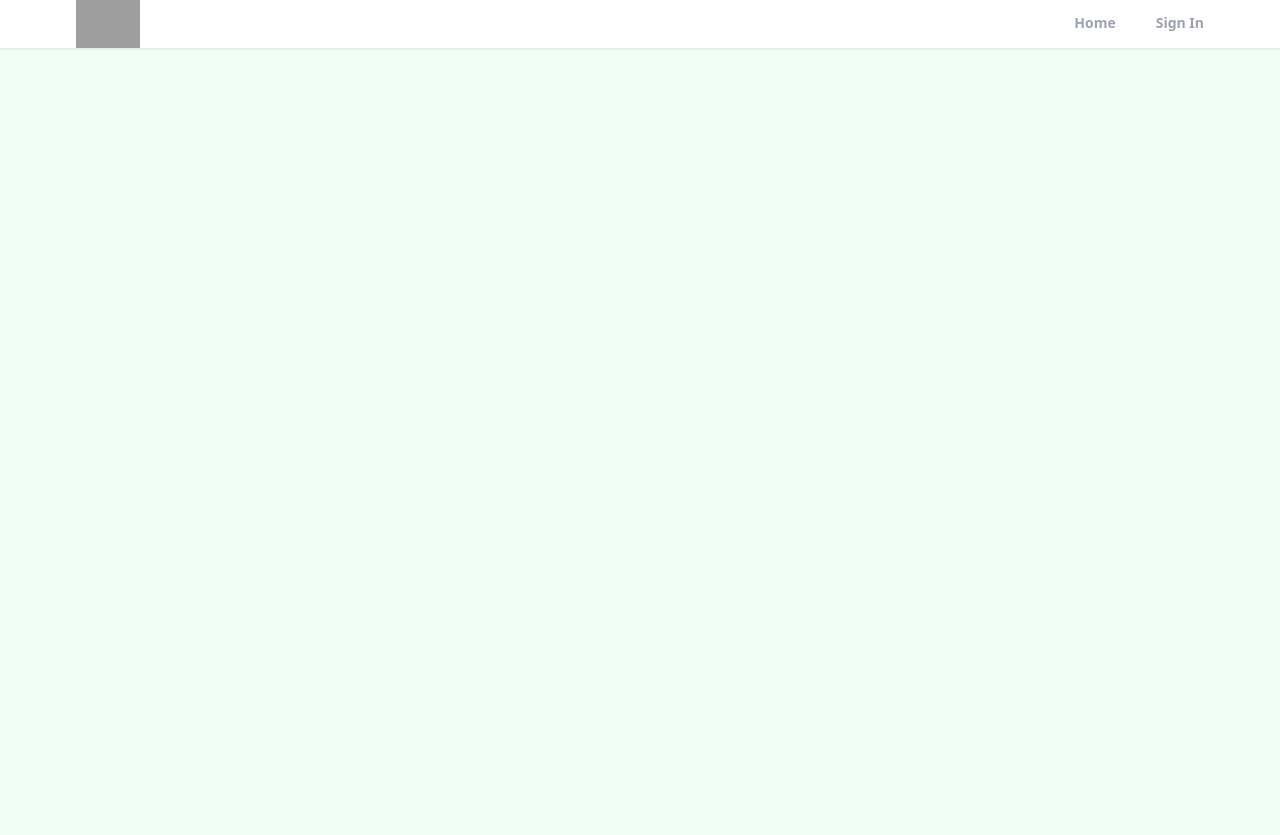
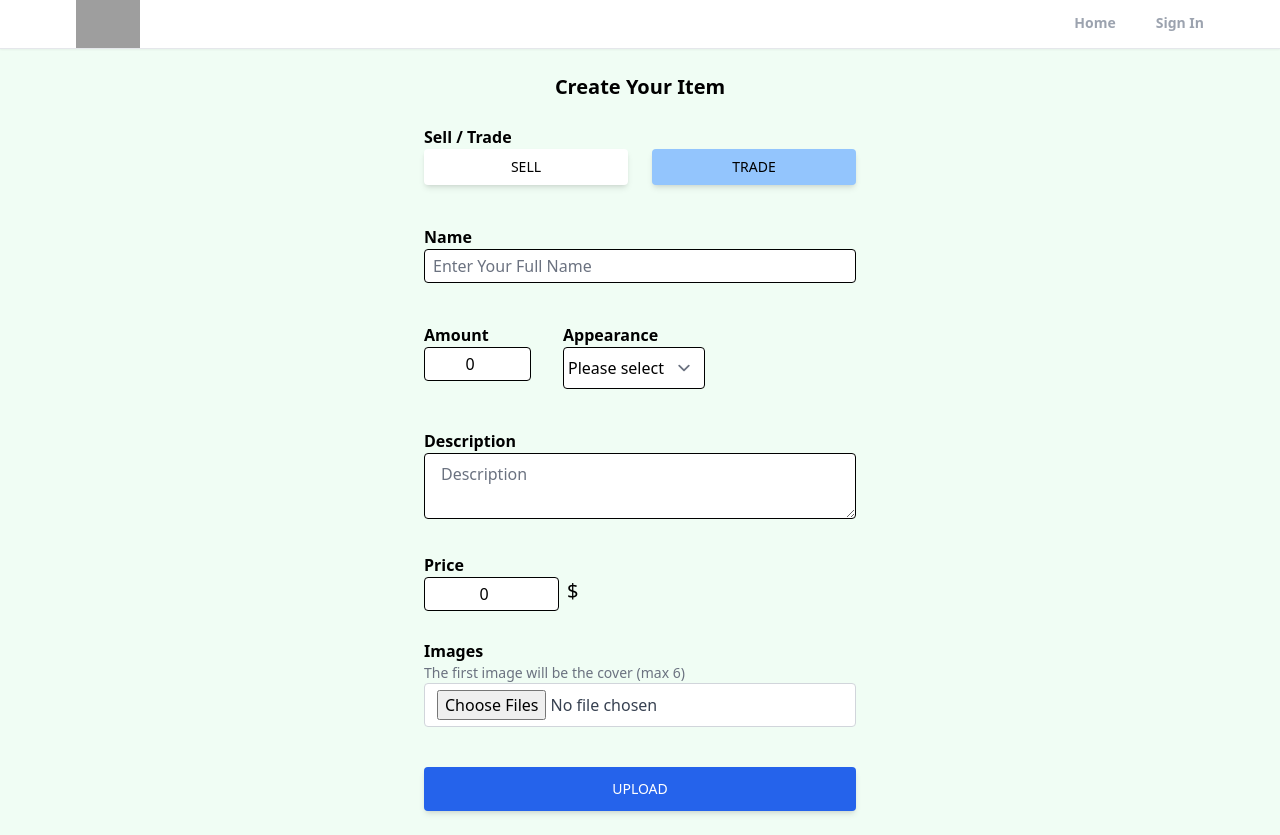
Before and after one commit to temuulenb/website-signin, a React (Create React App) app: page /create-listing in a window 1280 px wide. Before the commit this address had no page. Before the commit the page ends 800 px from the top, so only its background shows below. Built offline with nearby package versions, Linux system fonts and the light colour scheme; grey boxes are pictures that could not be loaded.

Commit message:
add items

```diff
--- a/src/App.js
+++ b/src/App.js
@@ -8,6 +8,7 @@ import ForgotPassword from "./pages/ForgotPassword";
 import Header from "./components/Header";
 import { ToastContainer } from "react-toastify";
 import 'react-toastify/dist/ReactToastify.css';
+import CreateListing from "./pages/CreateListing";
 
 
 function App() {
@@ -22,6 +23,7 @@ function App() {
                 <Route path="/sign-up" element={<SignUp />}></Route>
                 <Route path="/forgot-password" element={<ForgotPassword />}></Route>
                 <Route path="/main" element={<Main />}></Route>
+                <Route path="/create-listing" element={<CreateListing />}></Route>
             </Routes>
         </Router>
         <ToastContainer
--- /dev/null
+++ b/src/pages/CreateListing.jsx
@@ -0,0 +1,149 @@
+import { useState } from 'react'
+
+export default function CreateListing() {
+  const [formData, setFormData] = useState({
+      type: "trade",
+      name: "",
+      amount: 0,
+      appearance: "",
+      description: "",
+      price: 0,
+  });
+  const {
+      type,
+      name,
+      amount,
+      appearance,
+      description,
+      price,
+  } = formData;
+  function onChange(){
+
+  }
+  return (
+    <div className='max-w-md px-2 mx-auto'>
+        <h1 className='text-xl text-center mt-6 font-bold'>
+            Create Your Item
+        </h1>
+
+        <form>
+            <p className='text-m mt-6 font-semibold '>Sell / Trade</p>
+            <div className="flex">
+                <button type='button' id='type' value='sale' onClick={onChange}
+                className={`mr-3 px-1 py-2 font-medium text-sm uppercase shadow-md rounded
+                hover:shadow-lg focus:shadow-lg active:shadow-lg transition duration-150 ease-in-out
+                w-full ${
+                    type === "trade" ? "bg-white text-black" : "bg-blue-300 text-black"
+                }`}>
+                    Sell
+                </button>
+                <button type='button' id='type' value='sale' onClick={onChange}
+                className={`ml-3 px-1 py-2 font-medium text-sm uppercase shadow-md rounded
+                hover:shadow-lg focus:shadow-lg active:shadow-lg transition duration-150 ease-in-out
+                w-full ${
+                    type === "sale" ? "bg-white text-black" : "bg-blue-300 text-black"
+                }`}>
+                    trade
+                </button>
+            </div>
+            <p className="text-m mt-10 font-semibold">Name</p>
+            <input
+            type='text'
+            id='name'
+            value={name}
+            onChange={onChange}
+            placeholder='Enter Your Full Name'
+            maxLength="32"
+            minLength="10"
+            required
+            className="w-full px-2 py-1 text-m text-black bg-white border border-black
+            rounded transition duration-150 ease-in-out focus:text-black focus:bg-white mb-10"
+            />
+            <div className="flex space-x-8 mb-4">
+                <div className=''>
+                    <p className='text-m font-semibold'>Amount</p>
+                    <input
+                    type='number'
+                    id='amount'
+                    value={amount}
+                    onChange={onChange}
+                    min="1"
+                    max="100"
+                    required
+                    className="px-2 py-1 text-center text-m text-black bg-white border border-black
+                    rounded transition duration-150 ease-in-out focus:text-black focus:bg-white"
+                    />
+                </div>
+                <div>
+                    <p className='text-md font-semibold'>Appearance</p>
+                    <select
+                          id='appearance'
+                          value={appearance}
+                          onChange={onChange}
+                          required
+                          className="pl-1 py-2 flex text-s text-black bg-white border border-black
+                          rounded transition duration-150 ease-in-out focus:text-black focus:bg-white"
+                    >
+                          <option selected value="Please select your choice">Please select</option>
+                          <option value="1">New</option>
+                          <option value="2">Almost New</option>
+                          <option value="3">Old</option>
+                          <option value="4">Other</option>
+                    </select>
+                </div>
+            </div>
+
+            <p className="text-m font-semibold mt-10">Description</p>
+                <textarea
+                    type="text"
+                    id="description"
+                    value={description}
+                    onChange={onChange}
+                    placeholder="Description"
+                    required
+                    className="w-full px-4 py-2 text-md  text-black bg-white border border-black
+                    rounded transition duration-150 ease-in-out focus:text-black focus:bg-white
+                    focus:border-slate-600"
+                />
+
+            <div className="flex items-center mb-7">
+                <div className="">
+                    <p className="text-m mt-7 font-semibold">Price</p>
+                    <div className="flex">
+                        <input
+                        type="number"
+                        id="price"
+                        value={price}
+                        onChange={onChange}
+                        min="1"
+                        max="100000"
+                        required
+                        className="px-2 py-1 text-center text-m text-black bg-white border border-black
+                        rounded transition duration-150 ease-in-out focus:text-black focus:bg-white"/>
+                        <p className="whitespace-nowrap text-xl w-full ml-2">$</p>
+                    </div>
+                </div>
+            </div>
+            <div className="">
+                <p className="text-m mt-7 font-semibold">Images</p>
+                <p className="text-sm text-gray-500">The first image will be the cover (max 6)</p>
+                <input
+                type="file"
+                id="images"
+                onChange={onChange}
+                accept=".jpg,.png,.jpeg"
+                multiple
+                required
+                className="w-full px-3 py-1.5 text-gray-700 bg-white border border-gray-300 rounded transition
+                duration-150 ease-in-out focus:bg-white focus:border-slate-600 mb-10"/>
+            </div>
+            <button type='submit'
+            className="mb-6 w-full px-7 py-3 bg-blue-600 text-white font-medium text-sm uppercase rounded
+            shadow-md hover:bg-blue-700 hover:shadow-lg focus:bg-blue-700 focus:shadow-lg
+            active:bg-blue-800 active:shadow-lg transition duration-150 ease-in-out"
+            >
+              Upload</button>
+        </form>
+    </div>
+  )
+}
--- a/src/pages/Home.jsx
+++ b/src/pages/Home.jsx
@@ -1,10 +1,10 @@
 import React from 'react'
+
 
 export default function Home() {
   return (
     <div>
-
-
+        Home
     </div>
-  )
+  );
 }
--- a/src/pages/Profile.jsx
+++ b/src/pages/Profile.jsx
@@ -1,9 +1,17 @@
 import React from 'react'
+import { Link } from 'react-router-dom'
 
 export default function Profile() {
   return (
     <div>
-        Profile
+        <button type='submit' className='text-center mt-4 bg-blue-200 text-black uppercase px-5 py-2
+        text-sm font-bold rounded shadow-md hover:bg-blue-400 transition duration ease-in-out hover:shadow-lg
+        active:bg-blue-500'>
+            <Link to="/create-listing" className='flex justify-center'>
+                Make New announcement
+
+            </Link>
+        </button>
     </div>
   )
 }
```
